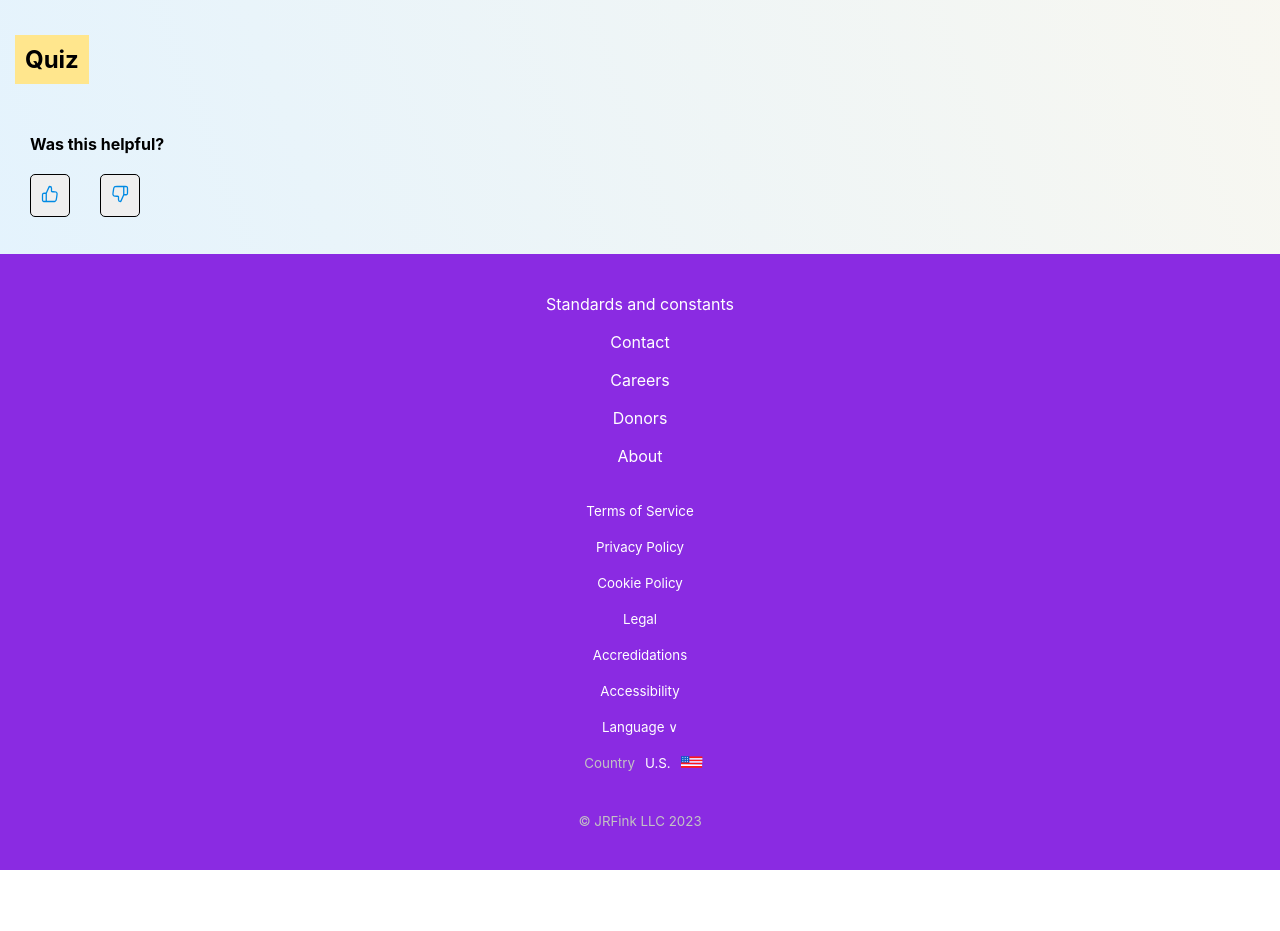
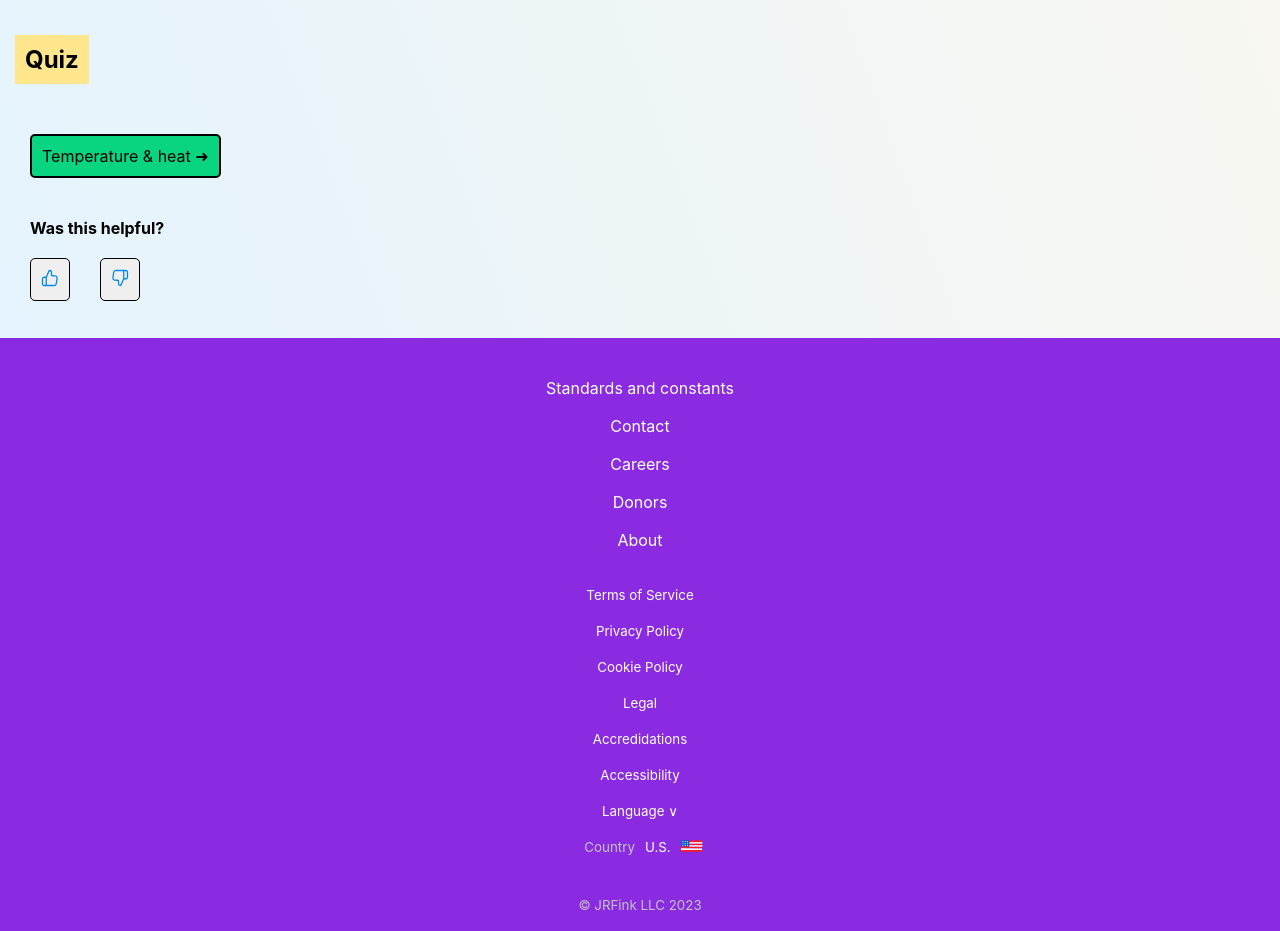
Before and after one commit to JRFink/jrfphyspagesnew, a Next.js app: page /education/gp1/wm in a window 1280 px wide. Shown: the part 1440-2371 px from the top of the page. Before the commit the page ends 2310 px from the top, so only its background shows below. Built offline with nearby package versions, Linux system fonts and the light colour scheme.

Commit message:
Update index.tsx

```diff
--- a/pages/education/gp1/wm/index.tsx
+++ b/pages/education/gp1/wm/index.tsx
@@ -52,6 +52,10 @@ const Wave = () => {
             <br></br>
             <OnedmQz />
             <br />
+            <br />
+            <Link href="/education/gp1/theat" className={style.backtoLink}>Temperature &#38; heat &#10140;</Link>
+             <br />
+             <br />
             <Helpful />
         </>
     );
```
